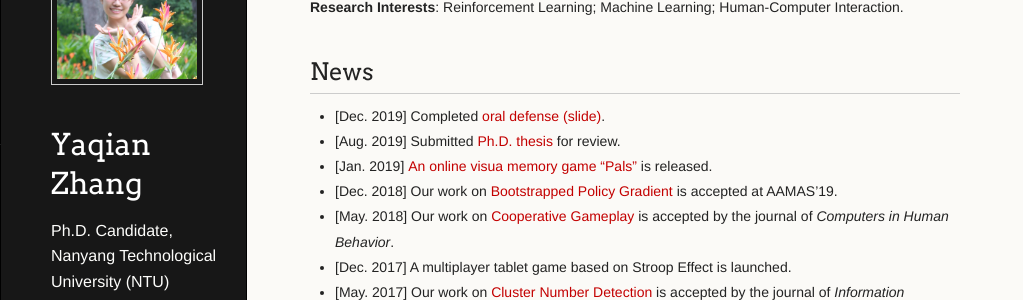
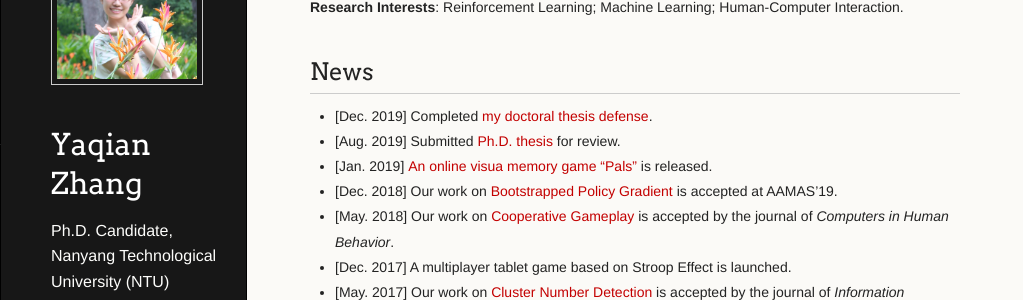
Before and after one commit to YaqianZhang/yaqianzhang.github.io, a Jekyll site: the page built from index.md, in a window 1280 px wide and 900 px high, scrolled down 437 px. Shown: the part 152-452 px from the top of the window, without its empty margins (0-1023 px from the left). Built offline with Jekyll 4.4.1, drawn with Linux system fonts in a browser that asks for light colours; our own code applies the rules of GitHub Pages for plain Markdown files.

Commit message:
Update index.md

```diff
--- a/index.md
+++ b/index.md
@@ -16,7 +16,7 @@ I'm also interested in applying machine learning to real-world problems. On this
 
 
 ## News
-* [Dec. 2019]  Completed [oral defense](images/oral_defense.png) [(slide)](papers/Oral_defense_ZYQ_upload.pptx).
+* [Dec. 2019]  Completed [my doctoral thesis defense](images/oral_defense.png).
 * [Aug. 2019]  Submitted [Ph.D. thesis](papers/Thesis_Amended_ZHANG_Yaqian.pdf) for review.
 * [Jan. 2019]   [An online visua memory game "Pals"](http://vmg23apr-env.wipf9rh8mt.ap-southeast-1.elasticbeanstalk.com/vmg_23_Apr/) is released.
 * [Dec. 2018]  Our work on [Bootstrapped Policy Gradient](papers/19_YaqianZhang_BootstrappedPolicyGradient_aamas.pdf) is accepted at AAMAS'19.
```
